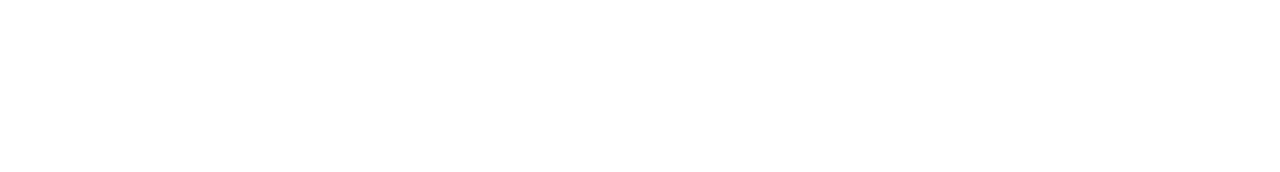
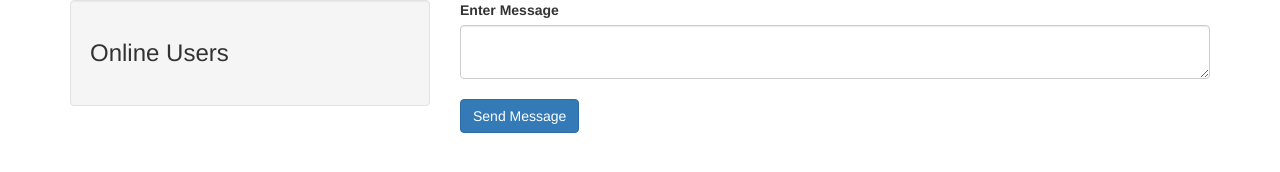
Before and after one commit to awguitar86/ioChat-App, a website: page index.html in a window 1280 px wide. Drawn offline with nearby package versions, Linux system fonts and the light colour scheme.

Commit message:
wrote html for layout of app

```diff
--- a/index.html
+++ b/index.html
@@ -10,6 +10,27 @@
     <script src="/socket.io/socket.io.js"></script>
 </head>
 <body>
+    <div class="container">
+        <div class="row">
+            <div class="col-md-4">
+                <div class="well">
+                    <h3>Online Users</h3>
+                    <ul class="list-group" id="users"></ul>
+                </div>
+            </div>
+            <div class="col-md-8">
+                <div class="chat" id="chat"></div>
 
+                <form id="messageForm">
+                    <div class="form-group">
+                        <label>Enter Message</label>
+                        <textarea class="form-control" id="message"></textarea>
+                        <br/>
+                        <input type="submit" class="btn btn-primary" value="Send Message" />
+                    </div>
+                </form>
+            </div>
+        </div>
+    </div>
 </body>
 </html>
```
